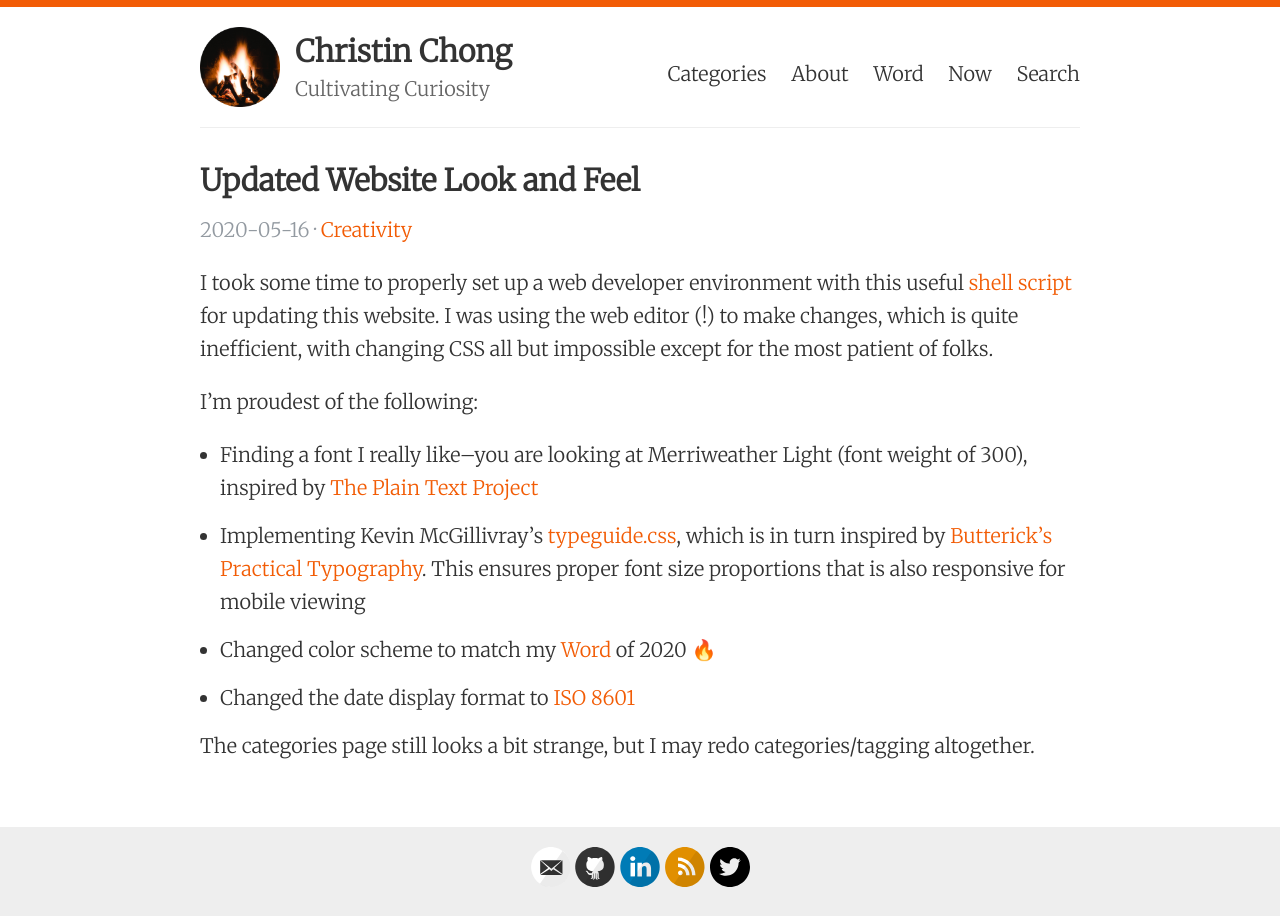
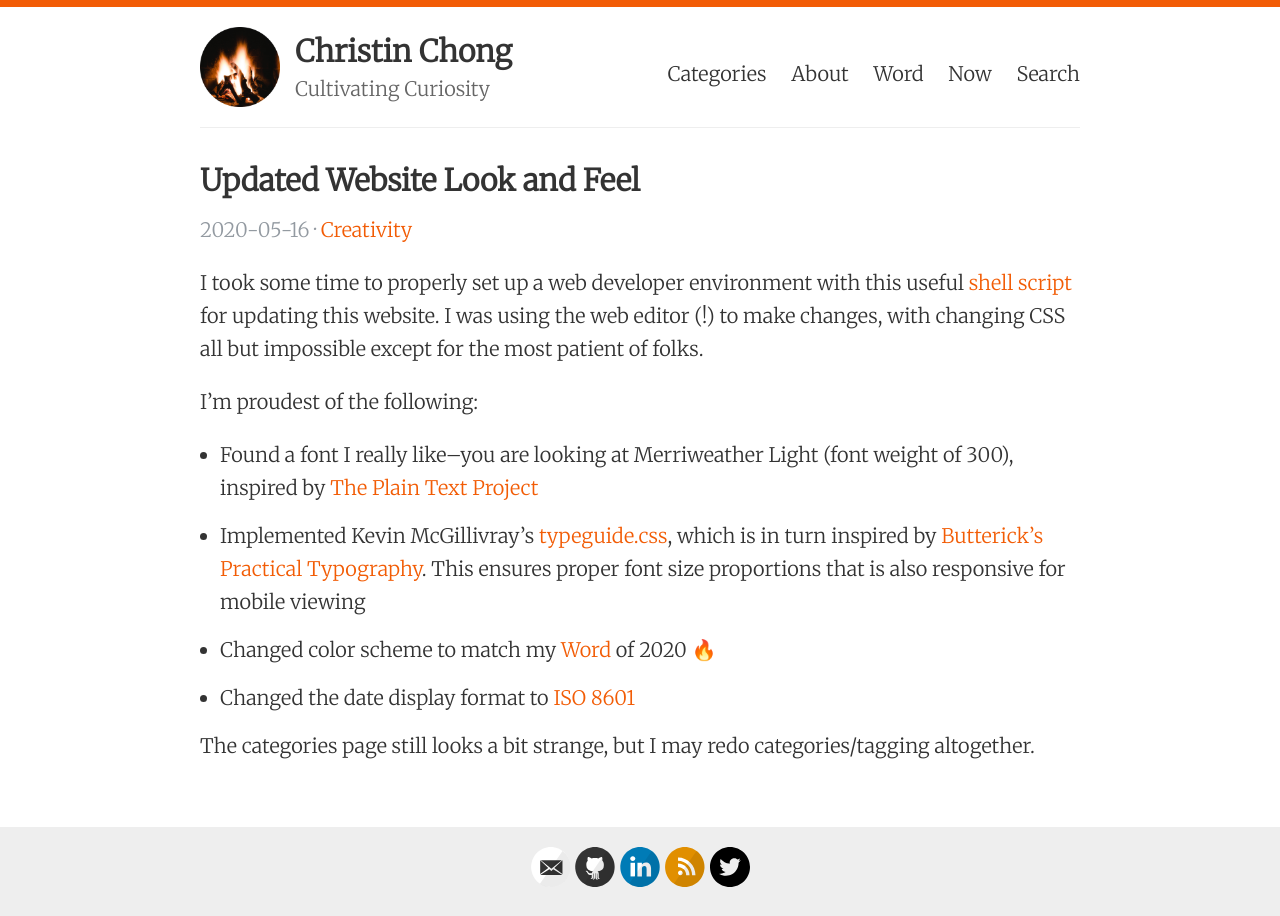
Before and after one commit to codestin/codestin.github.io, a Jekyll site: the page built from _posts/2020-05-16-Updated-Website.md, in a window 1280 px wide. Built offline with Jekyll 4.4.1, drawn with Linux system fonts in a browser that asks for light colours; comment, search, counter and statistics services are not loaded.

Commit message:
grammar update

```diff
--- a/_posts/2020-05-16-Updated-Website.md
+++ b/_posts/2020-05-16-Updated-Website.md
@@ -5,11 +5,11 @@ author: christin
 categories: [Creativity]
 ---
 
-I took some time to properly set up a web developer environment with this useful [shell script](https://github.com/monfresh/laptop) for updating this website. I was using the web editor (!) to make changes, which is quite inefficient, with changing CSS all but impossible except for the most patient of folks.
+I took some time to properly set up a web developer environment with this useful [shell script](https://github.com/monfresh/laptop) for updating this website. I was using the web editor (!) to make changes, with changing CSS all but impossible except for the most patient of folks.
 
 I'm proudest of the following:
-- Finding a font I really like--you are looking at Merriweather Light (font weight of 300), inspired by [The Plain Text Project](https://plaintextproject.online/)
-- Implementing Kevin McGillivray's [typeguide.css](https://github.com/kmcgillivray/typeguide.css), which is in turn inspired by [Butterick's Practical Typography](https://practicaltypography.com). This ensures proper font size proportions that is also responsive for mobile viewing
+- Found a font I really like--you are looking at Merriweather Light (font weight of 300), inspired by [The Plain Text Project](https://plaintextproject.online/)
+- Implemented Kevin McGillivray's [typeguide.css](https://github.com/kmcgillivray/typeguide.css), which is in turn inspired by [Butterick's Practical Typography](https://practicaltypography.com). This ensures proper font size proportions that is also responsive for mobile viewing
 - Changed color scheme to match my [Word](https://christinchong.com/word) of 2020 🔥
 - Changed the date display format to [ISO 8601](https://xkcd.com/1179)
 
```
